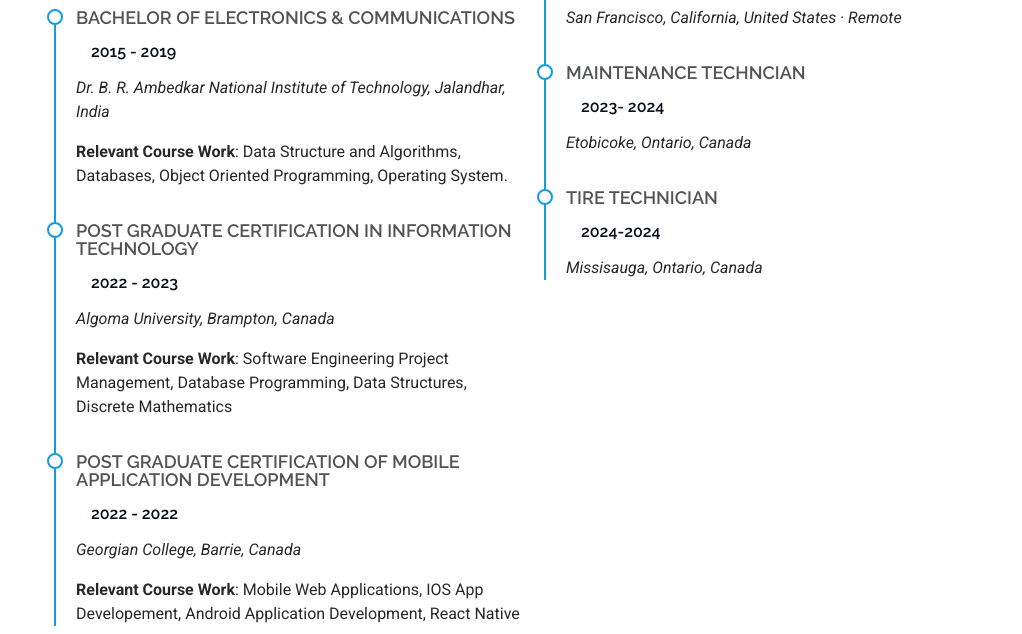
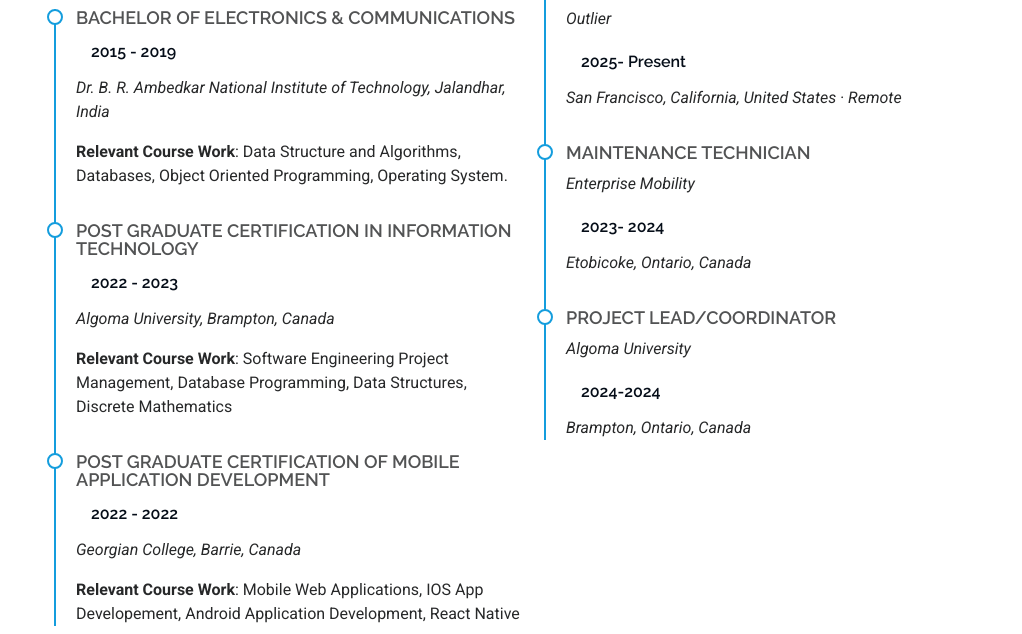
Before and after one commit to amandeepnitj/Amandeep_s_portfolio, a plain HTML site: page index.html in a window 1280 px wide. Shown: the part 2260-2894 px from the top of the page, without its empty margins (258-1280 px from the left). Drawn offline with Linux system fonts and the light colour scheme.

Commit message:
made updates

```diff
--- a/index.html
+++ b/index.html
@@ -190,6 +190,7 @@
           <h3 class="resume-title">Professional Experience</h3>
           <div class="resume-item">
             <h4>Data Analyst and Hadoop Developer</h4>
+            <p><em>Reliance JIO</em></p>
             <h5>2019 - 2022</h5>
             <p><em>New Mumbai, Maharashtra, India </em></p>
             <ul>
@@ -202,6 +203,7 @@
 
           <div class="resume-item">
             <h4>Advanced Coder - AI Training</h4>
+            <p><em>Outlier</em></p>
             <h5>2025- Present</h5>
             <p><em>San Francisco, California, United States · Remote</em></p>
             <!-- <ul>
@@ -213,7 +215,8 @@
           </div><!-- Edn Resume Item -->
 
           <div class="resume-item">
-            <h4>Maintenance Techncian</h4>
+            <h4>Maintenance Technician</h4>
+            <p><em>Enterprise Mobility</em></p>
             <h5>2023- 2024</h5>
             <p><em>Etobicoke, Ontario, Canada</em></p>
             <!-- <ul>
@@ -225,9 +228,10 @@
           </div><!-- Edn Resume Item -->
 
           <div class="resume-item">
-            <h4>Tire Technician</h4>
+            <h4>Project Lead/Coordinator</h4>
+            <p><em>Algoma University</em></p>
             <h5>2024-2024</h5>
-            <p><em>Missisauga, Ontario, Canada</em></p>
+            <p><em>Brampton, Ontario, Canada</em></p>
             <!-- <ul>
               <li>Developed numerous marketing programs (logos, brochures,infographics, presentations, and advertisements).</li>
               <li>Managed up to 5 projects or tasks at a given time while under pressure</li>
```
